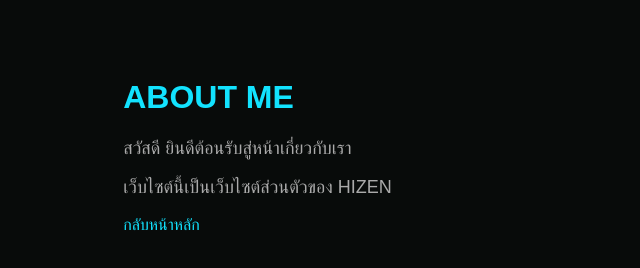
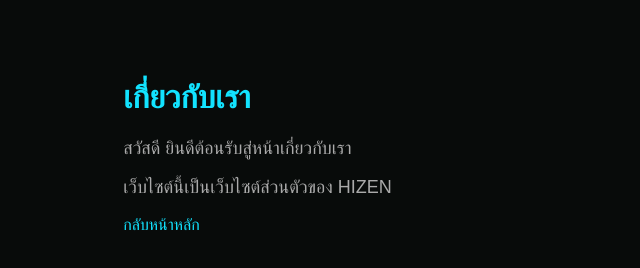
Before and after one commit to xenoreaperth-ai/HIzen, a plain HTML site: page about.html in a window 1280 px wide. Shown: the whole page, without its empty margins (0-640 px from the left). Drawn offline with Linux system fonts and the light colour scheme.

Commit message:
Add files via upload

```diff
--- a/about.html
+++ b/about.html
@@ -32,7 +32,7 @@
 
 <body>
 
-    <h1>ABOUT ME</h1>
+    <h1>เกี่ยวกับเรา</h1>
 
     <p>สวัสดี ยินดีต้อนรับสู่หน้าเกี่ยวกับเรา</p>
     <p>เว็บไซต์นี้เป็นเว็บไซต์ส่วนตัวของ HIZEN</p>
```
Also changed, not shown: vercel.json (added).
